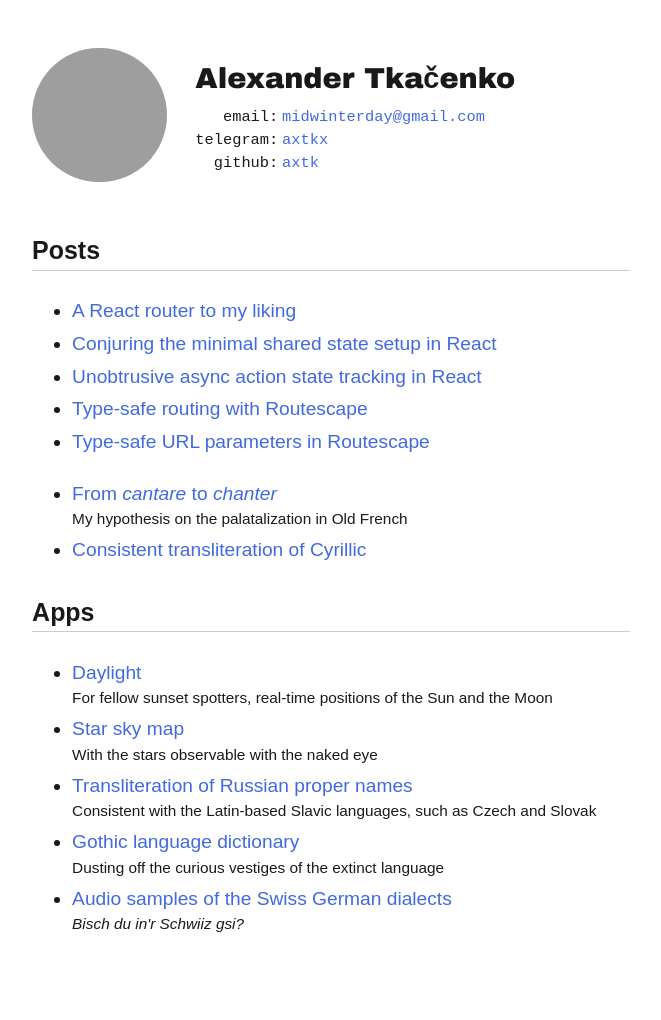
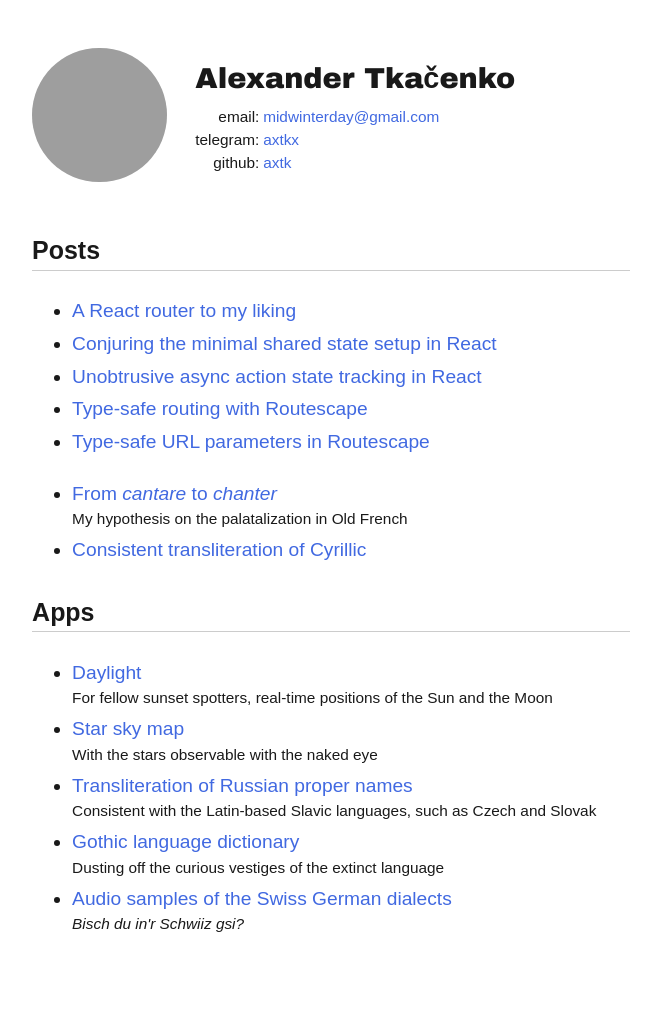
Before and after one commit to axtk/axtk.github.io, a Jekyll site: the page index.html, which Jekyll copies as it is, in a window 1280 px wide. Shown: the whole page, without its empty margins (309-970 px from the left). Built offline with Jekyll 4.4.1, drawn with Linux system fonts in a browser that asks for light colours; grey boxes are pictures that could not be loaded.

Commit message:
update contacts style

```diff
--- a/x/assets/index.css
+++ b/x/assets/index.css
@@ -72,7 +72,6 @@ main .intro h1:first-child {
     margin: 0;
 }
 .intro table.contacts {
-    font-family: monospace;
     font-size: .8rem;
     border: none;
     border-collapse: collapse;
--- a/x/assets/plain.css
+++ b/x/assets/plain.css
@@ -26,6 +26,7 @@ html {
         line-height: 1.4;
     }
 }
+table,
 svg {
     font: inherit;
 }
```
